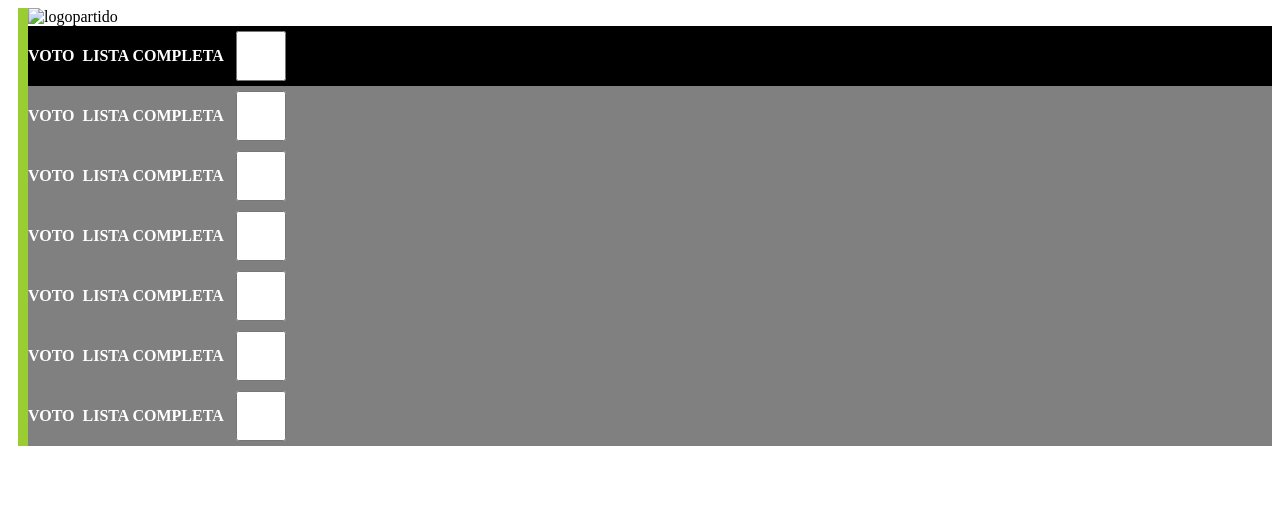
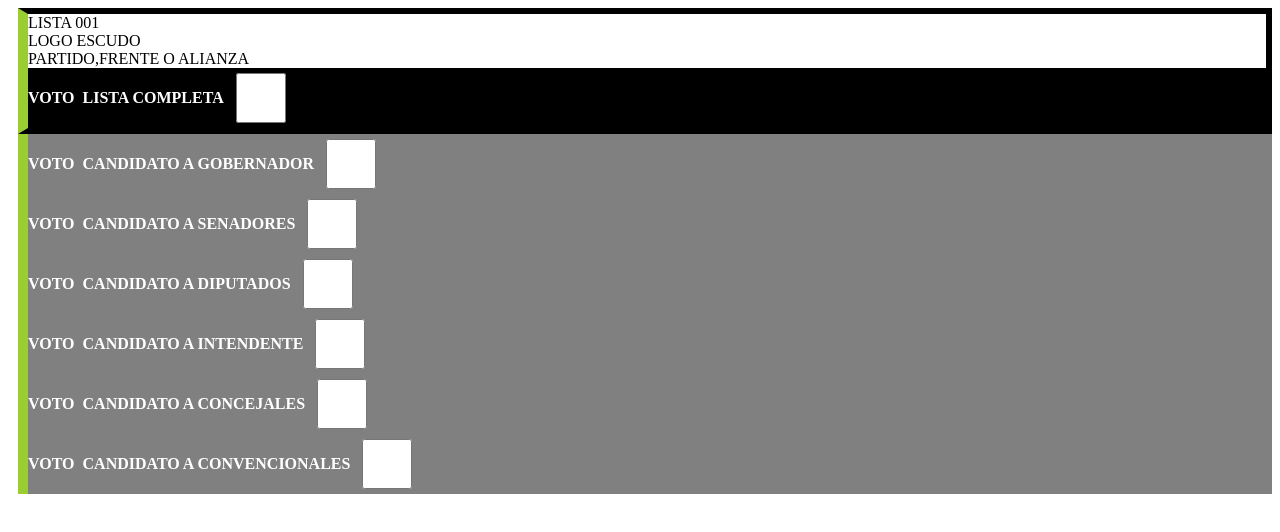
Before and after one commit to fabio2100/boleta-unica-mendoza, a plain HTML site: page index.html in a window 1280 px wide. Drawn offline with Linux system fonts and the light colour scheme.

Commit message:
Avance sobre logo

```diff
--- a/index.css
+++ b/index.css
@@ -12,6 +12,12 @@
   background-color: black;
 }
 
+.logo{
+  border-top: 6px solid black;
+  border-bottom: 6px solid black;
+  border-right: 6px solid black;
+}
+
 
 .leftMargin{
   margin-left: 10px;
--- a/index.html
+++ b/index.html
@@ -9,8 +9,10 @@
   </head>
   <body>
     <div class="main">
-      <div class="leftMargin" id="logo">
-        <img class="img" src="" alt="logopartido" srcset="" />
+      <div class="leftMargin logo" id="logo">
+        <div for="">LISTA 001</div>
+        <div for="">LOGO ESCUDO</div>
+        <div for="">PARTIDO,FRENTE O ALIANZA</div>
         <div class="footer listaCompleta">
           <label for="">VOTO</label>
           <label for="">LISTA COMPLETA</label>
@@ -20,42 +22,42 @@
       <div class="leftMargin" id="gobernador">
         <div class="footer">
           <label for="">VOTO</label>
-          <label for="">LISTA COMPLETA</label>
+          <label for="">CANDIDATO A GOBERNADOR</label>
           <input type="checkbox" class="check" name="" id="" />
         </div>
       </div>
       <div class="leftMargin" id="senadores">
         <div class="footer">
           <label for="">VOTO</label>
-          <label for="">LISTA COMPLETA</label>
+          <label for="">CANDIDATO A SENADORES</label>
           <input type="checkbox" class="check" name="" id="" />
         </div>
       </div>
       <div class="leftMargin" id="diputados">
         <div class="footer">
           <label for="">VOTO</label>
-          <label for="">LISTA COMPLETA</label>
+          <label for="">CANDIDATO A DIPUTADOS</label>
           <input type="checkbox" class="check" name="" id="" />
         </div>
       </div>
       <div class="leftMargin" id="intendentes">
         <div class="footer">
           <label for="">VOTO</label>
-          <label for="">LISTA COMPLETA</label>
+          <label for="">CANDIDATO A INTENDENTE</label>
           <input type="checkbox" class="check" name="" id="" />
         </div>
       </div>
       <div class="leftMargin" id="concejales">
         <div class="footer">
           <label for="">VOTO</label>
-          <label for="">LISTA COMPLETA</label>
+          <label for="">CANDIDATO A CONCEJALES</label>
           <input type="checkbox" class="check" name="" id="" />
         </div>
       </div>
       <div class="leftMargin" id="convencionales">
         <div class="footer">
           <label for="">VOTO</label>
-          <label for="">LISTA COMPLETA</label>
+          <label for="">CANDIDATO A CONVENCIONALES</label>
           <input type="checkbox" class="check" name="" id="" />
         </div>
       </div>
```
